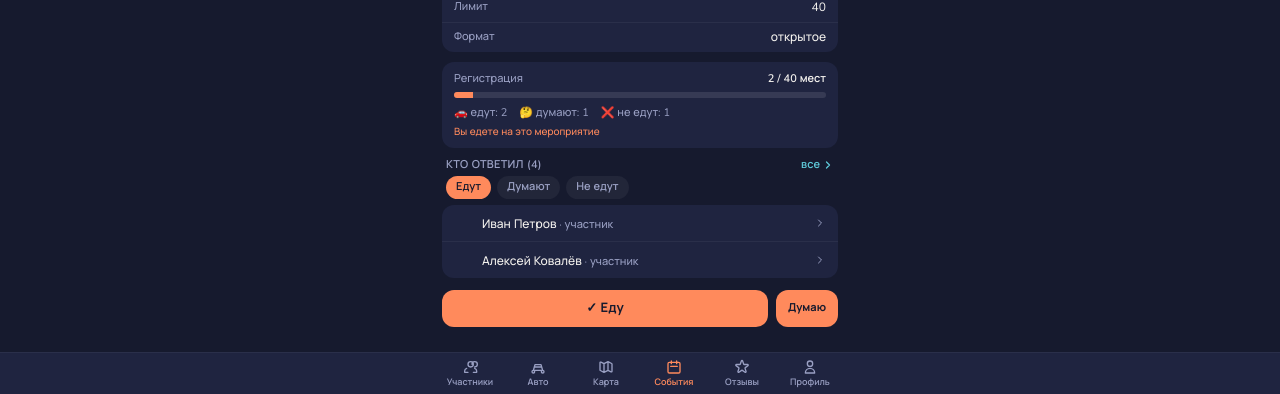
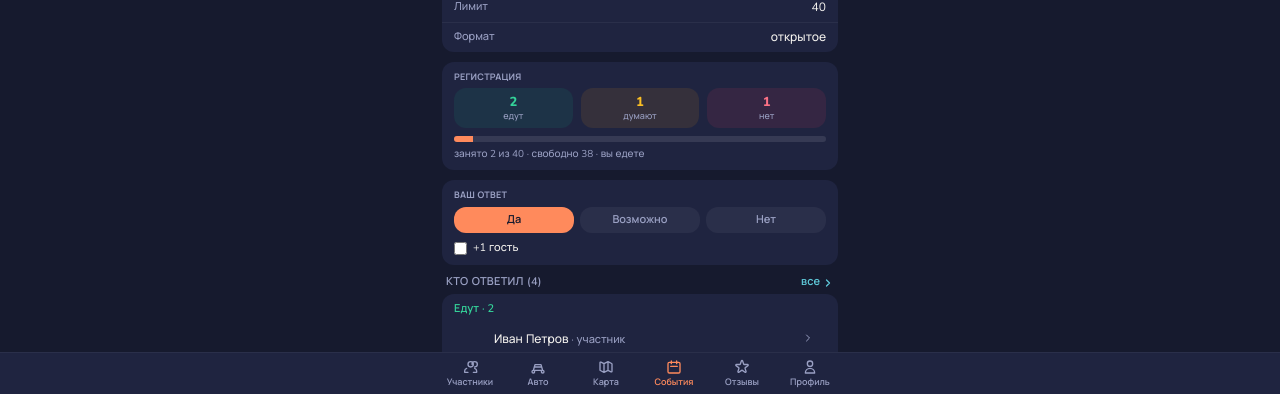
Before and after one commit to AlexKhvostov/cabrio_vue, a Vue app: page /events/1 in a window 1280 px wide. Shown: the part 406-800 px from the top of the page. Built offline with nearby package versions, Linux system fonts and the light colour scheme; the HTML template or start-up script is replaced by a standard one.

Commit message:
fix: RSVP на событиях - можно отказаться (не еду), панель регистрации показывает все счетчики и статусы сразу без вкладок

```diff
--- a/src/views/EventCardView.vue
+++ b/src/views/EventCardView.vue
@@ -23,12 +23,12 @@ const event = reactive({
 })
 let snapshot = { ...event }
 
-const going = [
-  { id: 1, name: 'Иван Петров' },
-  { id: 2, name: 'Алексей Ковалёв' },
-]
-const maybeList = [{ id: 3, name: 'Ольга Смирнова' }]
-const notGoing = [{ id: 4, name: 'Мария Волк' }]
+const going = ref([
+  { id: 1, name: 'Иван Петров', plusOne: false },
+  { id: 2, name: 'Алексей Ковалёв', plusOne: true },
+])
+const maybeList = ref([{ id: 3, name: 'Ольга Смирнова' }])
+const notGoing = ref([{ id: 4, name: 'Мария Волк' }])
 
 function startEdit() {
   snapshot = { ...event }
@@ -43,19 +43,51 @@ function saveEdit() {
 }
 
 const whenLabel = eventWhenLabel(event.dateIso)
-const takenSeats = computed(() => going.length)
-const tabs = ['Едут', 'Думают', 'Не едут'] as const
-const activeTab = ref<(typeof tabs)[number]>('Едут')
-const tabList = computed(() => {
-  if (activeTab.value === 'Едут') return going
-  if (activeTab.value === 'Думают') return maybeList
-  return notGoing
+
+const myStatus = ref<'yes' | 'maybe' | 'no' | ''>('yes')
+const plusOne = ref(false)
+const me = { id: 0, name: 'Вы' }
+
+function removeMeFromAll() {
+  going.value = going.value.filter((p) => p.id !== me.id)
+  maybeList.value = maybeList.value.filter((p) => p.id !== me.id)
+  notGoing.value = notGoing.value.filter((p) => p.id !== me.id)
+}
+
+function respond(status: 'yes' | 'maybe' | 'no') {
+  myStatus.value = status
+  removeMeFromAll()
+  if (status === 'yes') going.value.unshift({ ...me, plusOne: plusOne.value })
+  if (status === 'maybe') maybeList.value.unshift({ ...me })
+  if (status === 'no') notGoing.value.unshift({ ...me })
+}
+
+function togglePlusOne() {
+  plusOne.value = !plusOne.value
+  if (myStatus.value === 'yes') {
+    const idx = going.value.findIndex((p) => p.id === me.id)
+    if (idx !== -1) going.value[idx].plusOne = plusOne.value
+  }
+}
+
+const takenSeats = computed(() => going.value.length)
+const totalAnswered = computed(() => going.value.length + maybeList.value.length + notGoing.value.length)
+const occupancyPct = computed(() =>
+  event.limit > 0 ? Math.min(100, Math.round((takenSeats.value / event.limit) * 100)) : 0
+)
+const spotsLeft = computed(() => (event.limit > 0 ? Math.max(0, event.limit - takenSeats.value) : null))
+const capacityCaption = computed(() => {
+  if (!event.limit) return 'лимита нет'
+  return spotsLeft.value === 0
+    ? `мест нет · ${takenSeats.value} из ${event.limit}`
+    : `занято ${takenSeats.value} из ${event.limit} · свободно ${spotsLeft.value}`
 })
-const myStatus = ref<'going' | 'maybe' | null>('going')
-
-function respond(status: 'going' | 'maybe') {
-  myStatus.value = myStatus.value === status ? null : status
-}
+const myCaption = computed(() => {
+  if (myStatus.value === 'yes') return plusOne.value ? 'вы едете +1' : 'вы едете'
+  if (myStatus.value === 'maybe') return 'вы думаете'
+  if (myStatus.value === 'no') return 'вы не едете'
+  return ''
+})
 </script>
 
 <template>
@@ -103,47 +135,83 @@ function respond(status: 'going' | 'maybe') {
 
     <template v-if="!isNew">
       <div class="card mt-2.5 px-3 py-2.5">
-        <div class="flex items-center justify-between mb-1.5">
-          <span class="text-meta text-muted">Регистрация</span>
-          <span class="text-meta font-semibold text-text">{{ takenSeats }} / {{ event.limit }} мест</span>
+        <div class="text-meta text-muted uppercase tracking-wide text-micro font-bold mb-1.5">Регистрация</div>
+        <div class="grid grid-cols-3 gap-2 text-center mb-2">
+          <div class="rounded-xl bg-emerald-500/10 py-1.5">
+            <div class="text-title font-extrabold text-emerald-400">{{ going.length }}</div>
+            <div class="text-micro text-muted">едут</div>
+          </div>
+          <div class="rounded-xl bg-amber-500/10 py-1.5">
+            <div class="text-title font-extrabold text-amber-400">{{ maybeList.length }}</div>
+            <div class="text-micro text-muted">думают</div>
+          </div>
+          <div class="rounded-xl bg-rose-500/10 py-1.5">
+            <div class="text-title font-extrabold text-rose-400">{{ notGoing.length }}</div>
+            <div class="text-micro text-muted">нет</div>
+          </div>
         </div>
-        <div class="h-1.5 rounded-full bg-white/10 overflow-hidden mb-2">
-          <div class="h-full bg-accent" :style="{ width: Math.min(100, (takenSeats / event.limit) * 100) + '%' }" />
+        <div v-if="event.limit" class="h-1.5 rounded-full bg-white/10 overflow-hidden mb-1.5">
+          <div class="h-full bg-accent" :style="{ width: occupancyPct + '%' }" />
         </div>
-        <div class="flex items-center gap-3 text-meta text-muted">
-          <span>🚗 едут: {{ going.length }}</span>
-          <span>🤔 думают: {{ maybeList.length }}</span>
-          <span>❌ не едут: {{ notGoing.length }}</span>
-        </div>
-        <p v-if="myStatus" class="text-label text-accent mt-1.5">
-          {{ myStatus === 'going' ? 'Вы едете на это мероприятие' : 'Вы отметили «думаю»' }}
+        <p class="text-label text-muted">
+          {{ capacityCaption }}<span v-if="myCaption"> · {{ myCaption }}</span>
         </p>
       </div>
 
-      <Section :title="'Кто ответил'" :count="going.length + maybeList.length + notGoing.length">
-        <div class="flex gap-1.5 mb-1.5 px-1">
+      <div class="card mt-2.5 px-3 py-2.5">
+        <div class="text-meta text-muted uppercase tracking-wide text-micro font-bold mb-1.5">Ваш ответ</div>
+        <div class="grid grid-cols-3 gap-1.5">
           <button
-            v-for="t in tabs"
-            :key="t"
-            class="px-2.5 py-1 rounded-full text-meta font-semibold"
-            :class="activeTab === t ? 'bg-accent text-bg' : 'bg-white/5 text-muted'"
-            @click="activeTab = t"
+            class="rounded-xl py-1.5 text-meta font-semibold"
+            :class="myStatus === 'yes' ? 'bg-accent text-bg' : 'bg-white/5 text-muted'"
+            @click="respond('yes')"
           >
-            {{ t }}
+            Да
+          </button>
+          <button
+            class="rounded-xl py-1.5 text-meta font-semibold"
+            :class="myStatus === 'maybe' ? 'bg-accent text-bg' : 'bg-white/5 text-muted'"
+            @click="respond('maybe')"
+          >
+            Возможно
+          </button>
+          <button
+            class="rounded-xl py-1.5 text-meta font-semibold"
+            :class="myStatus === 'no' ? 'bg-accent text-bg' : 'bg-white/5 text-muted'"
+            @click="respond('no')"
+          >
+            Нет
           </button>
         </div>
-        <div class="card">
-          <EntityLinkRow v-for="p in tabList" :key="p.id" :title="p.name" meta="участник" icon="" />
-          <div v-if="!tabList.length" class="px-3 py-2 text-meta text-muted">не указано</div>
+        <label v-if="myStatus === 'yes'" class="flex items-center gap-1.5 mt-2 text-meta text-text">
+          <input type="checkbox" :checked="plusOne" @change="togglePlusOne" />
+          +1 гость
+        </label>
+      </div>
+
+      <Section :title="'Кто ответил'" :count="totalAnswered">
+        <div class="card divide-y divide-white/5">
+          <div v-if="going.length" class="px-3 py-2">
+            <div class="text-meta text-emerald-400 font-semibold mb-1">Едут · {{ going.length }}</div>
+            <EntityLinkRow
+              v-for="p in going"
+              :key="p.id"
+              :title="p.name"
+              :meta="p.plusOne ? '+1 гость' : 'участник'"
+              icon=""
+            />
+          </div>
+          <div v-if="maybeList.length" class="px-3 py-2">
+            <div class="text-meta text-amber-400 font-semibold mb-1">Думают · {{ maybeList.length }}</div>
+            <EntityLinkRow v-for="p in maybeList" :key="p.id" :title="p.name" meta="участник" icon="" />
+          </div>
+          <div v-if="notGoing.length" class="px-3 py-2">
+            <div class="text-meta text-rose-400 font-semibold mb-1">Не едут · {{ notGoing.length }}</div>
+            <EntityLinkRow v-for="p in notGoing" :key="p.id" :title="p.name" meta="участник" icon="" />
+          </div>
+          <div v-if="!totalAnswered" class="px-3 py-2 text-meta text-muted">Пока никто не ответил</div>
         </div>
       </Section>
-
-      <div class="mt-3 flex gap-2">
-        <div class="flex-1">
-          <PrimaryButton :label="myStatus === 'going' ? '✓ Еду' : 'Пойду'" @click="respond('going')" />
-        </div>
-        <PrimaryButton :label="myStatus === 'maybe' ? '✓ Думаю' : 'Думаю'" size="sm" @click="respond('maybe')" />
-      </div>
     </template>
 
     <div v-else class="mt-3">
```
